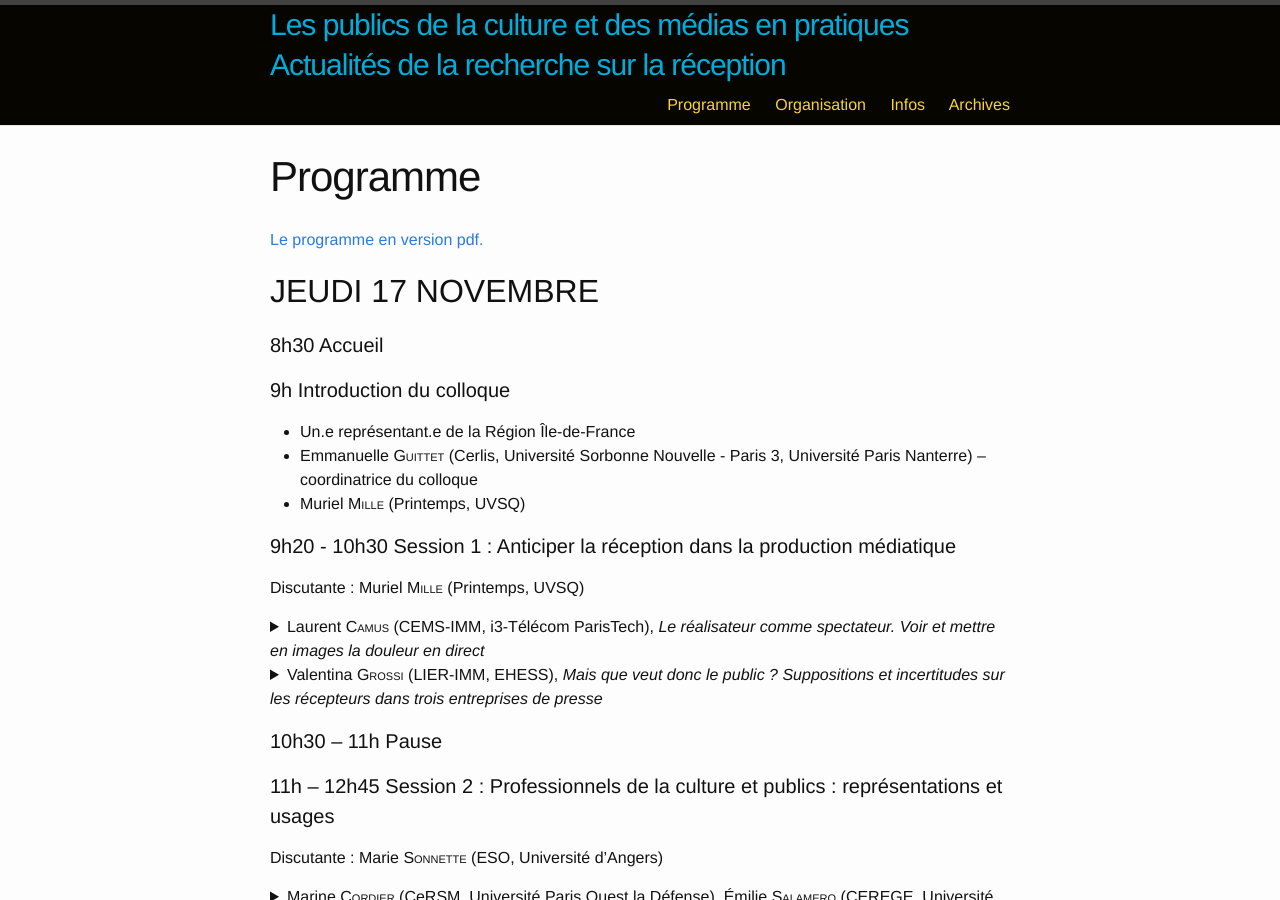
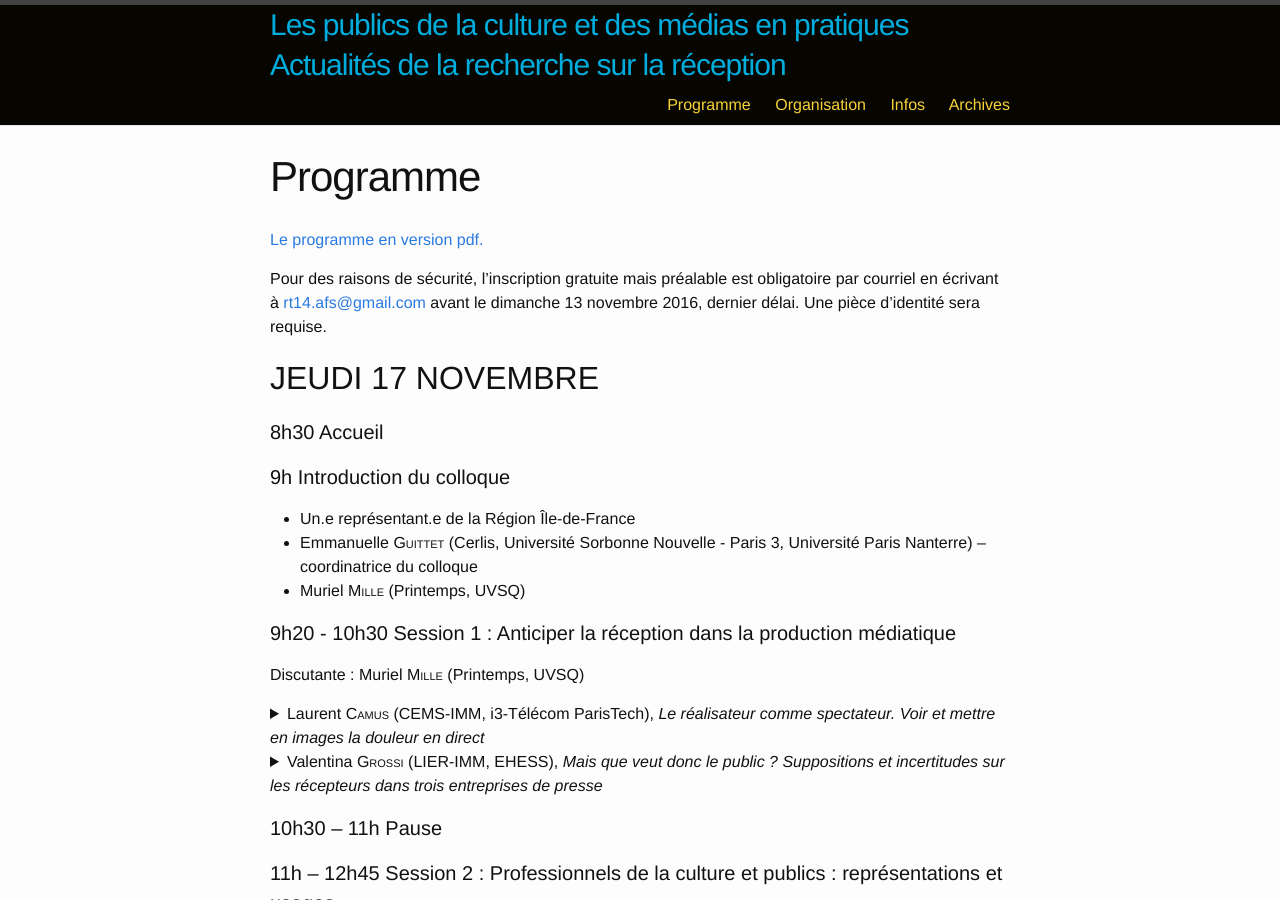
Before and after one commit to rt14-afs/rt14-afs.github.io, a Jekyll site: the page built from programme.md, in a window 1280 px wide and 900 px high. Built offline with Jekyll 4.4.1, drawn with Linux system fonts in a browser that asks for light colours.

Commit message:
inscription

```diff
--- a/programme.md
+++ b/programme.md
@@ -5,6 +5,8 @@ permalink: /programme/
 ---
 
 [Le programme en version pdf.]({{ site.baseurl }}/files/Colloque_publics2016_programme.pdf)
+
+Pour des raisons de sécurité, l’inscription gratuite mais préalable est obligatoire par courriel en écrivant à <rt14.afs@gmail.com> avant le dimanche 13 novembre 2016, dernier délai. Une pièce d’identité sera requise.
 
 ## JEUDI 17 NOVEMBRE
 
```
